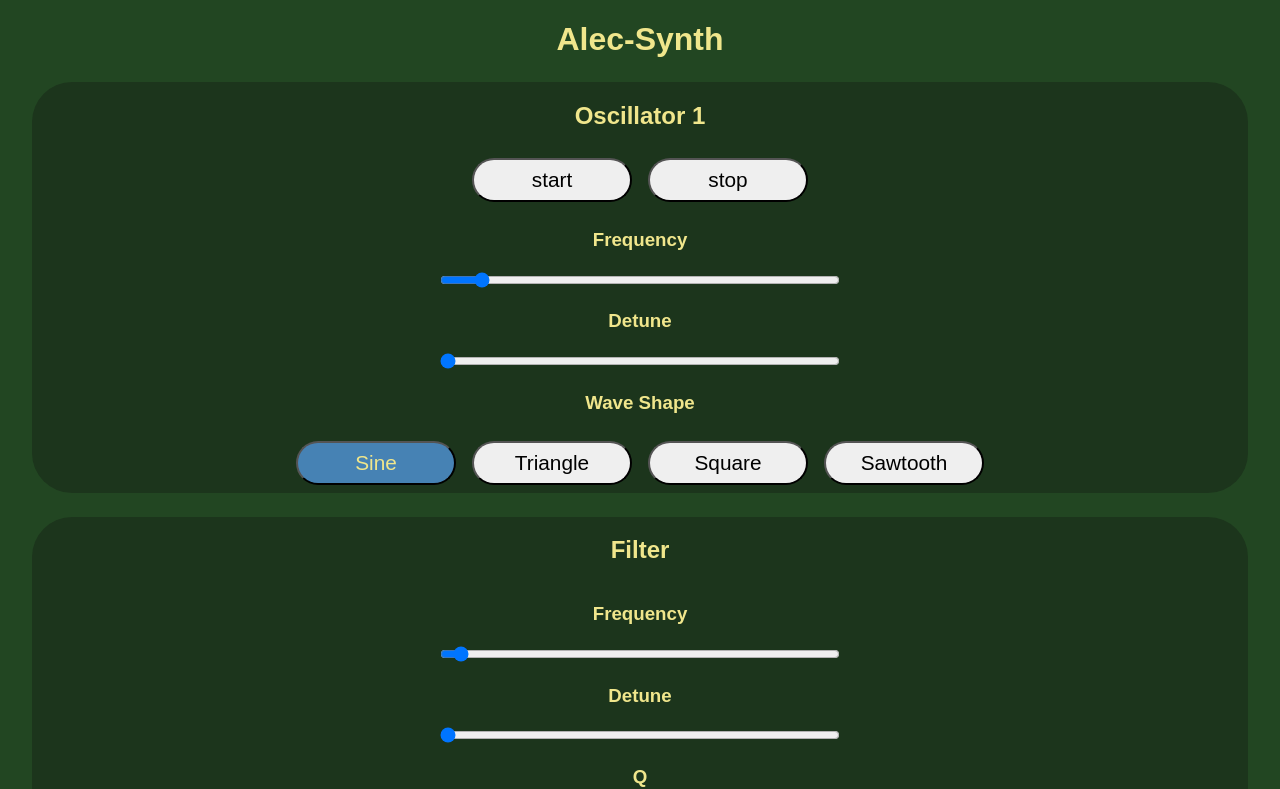
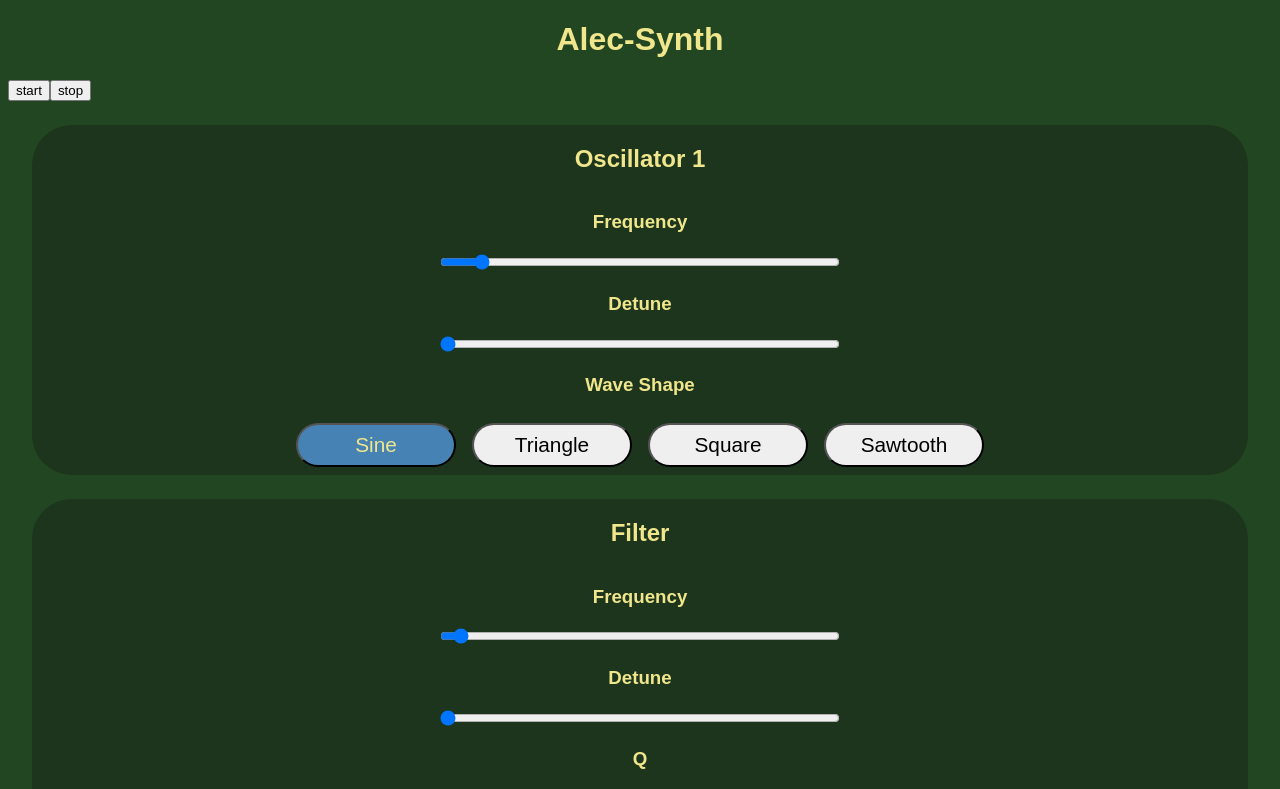
Before and after one commit to avenida714/alec-synth, a React (Vite) app: page / in a window 1280 px wide. Shown: the top 789 px of the page. Built offline with nearby package versions, Linux system fonts and the light colour scheme.

Commit message:
fixed little problem; start and stop should not be in the store

```diff
--- a/src/App.jsx
+++ b/src/App.jsx
@@ -2,6 +2,8 @@ import React from "react";
 import Osc1 from "./components/Osc1";
 import Filter from "./components/Filter";
 import "./App.scss";
+import { osc1 } from "./context/Store";
+
 
 function App() {
 
@@ -9,6 +11,10 @@ function App() {
     <>
       <div className="App">
         <h1 className="center">Alec-Synth</h1>
+        <div >
+        <button onClick={() => osc1.start()}>start</button>
+        <button onClick={() => osc1.stop()}>stop</button>
+      </div>
         <Osc1 />
         <Filter />
       </div>
--- a/src/components/Osc1.jsx
+++ b/src/components/Osc1.jsx
@@ -19,10 +19,7 @@ function Osc1() {
   return (
     <div className="control">
       <h2>Oscillator 1</h2>
-      <div >
-        <button onClick={() => updateState({type: "START_OSC"})}>start</button>
-        <button onClick={() => updateState({type: "STOP_OSC"})}>stop</button>
-      </div>
+
 
       <div className="param">
         <h3>Frequency</h3>
--- a/src/context/Store.jsx
+++ b/src/context/Store.jsx
@@ -7,7 +7,7 @@ const actx = new AudioContext();
 const out = actx.destination;
 
 //this is our first oscillator. think of it like a string; synthesis vibration
-const osc1 = actx.createOscillator();
+export const osc1 = actx.createOscillator();
 
 // all oscillators need a gain in order to have sound.
 const gain1 = actx.createGain();
@@ -30,12 +30,12 @@ export function reducer(state, action) {
   const { id, value } = action.payload || {};
 
   switch (action.type) {
-    case "START_OSC":
-      osc1.start();
-      return { ...state };
-    case "STOP_OSC":
-      osc1.stop();
-      return { ...state };
+    // case "START_OSC":
+    //   osc1.start();
+    //   return { ...state };
+    // case "STOP_OSC":
+    //   osc1.stop();
+    //   return { ...state };
     case "CHANGE_OSC1":{
       osc1[id].value = value;
       return { ...state, osc1Settings: { ...state.osc1Settings, [id]: value } };
```
